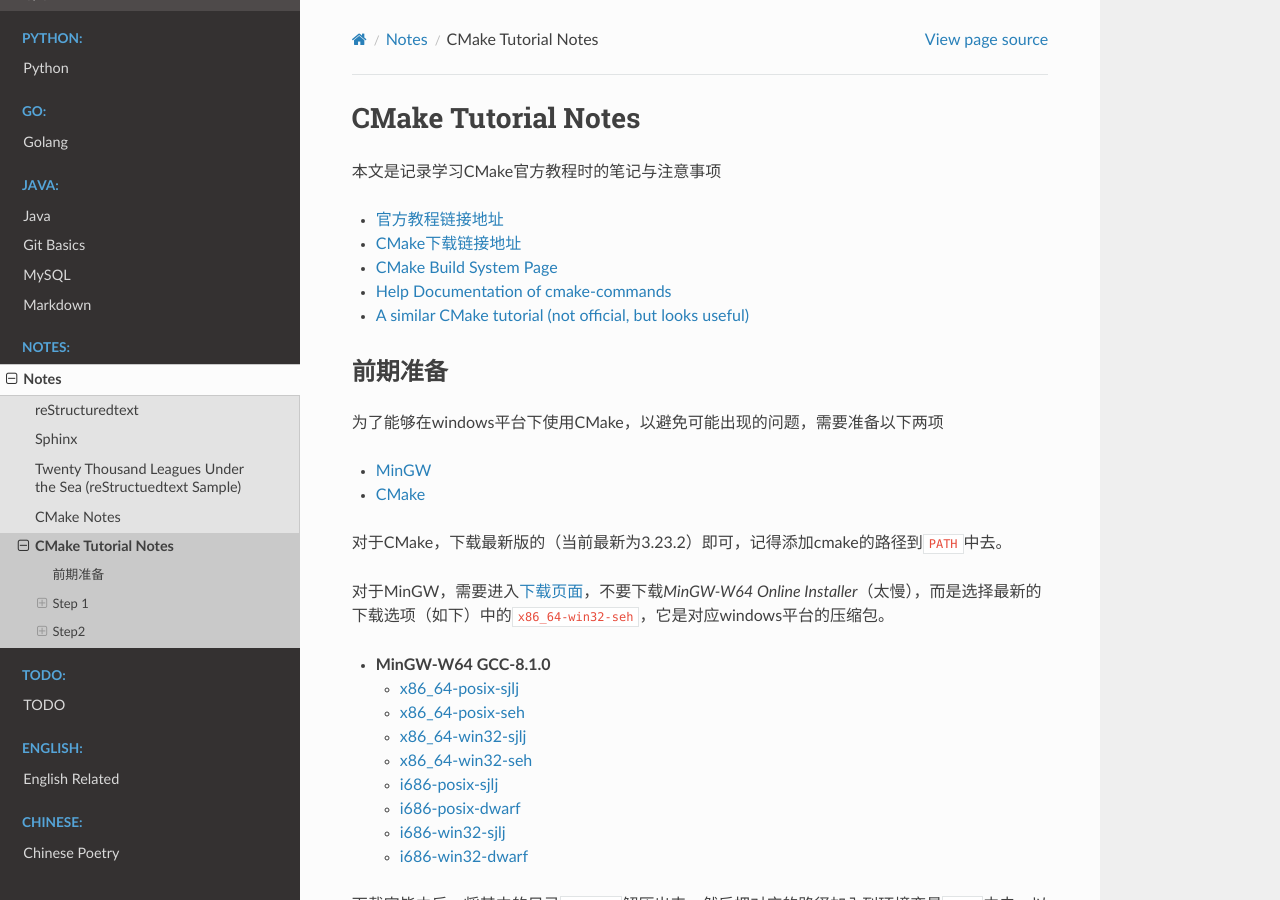
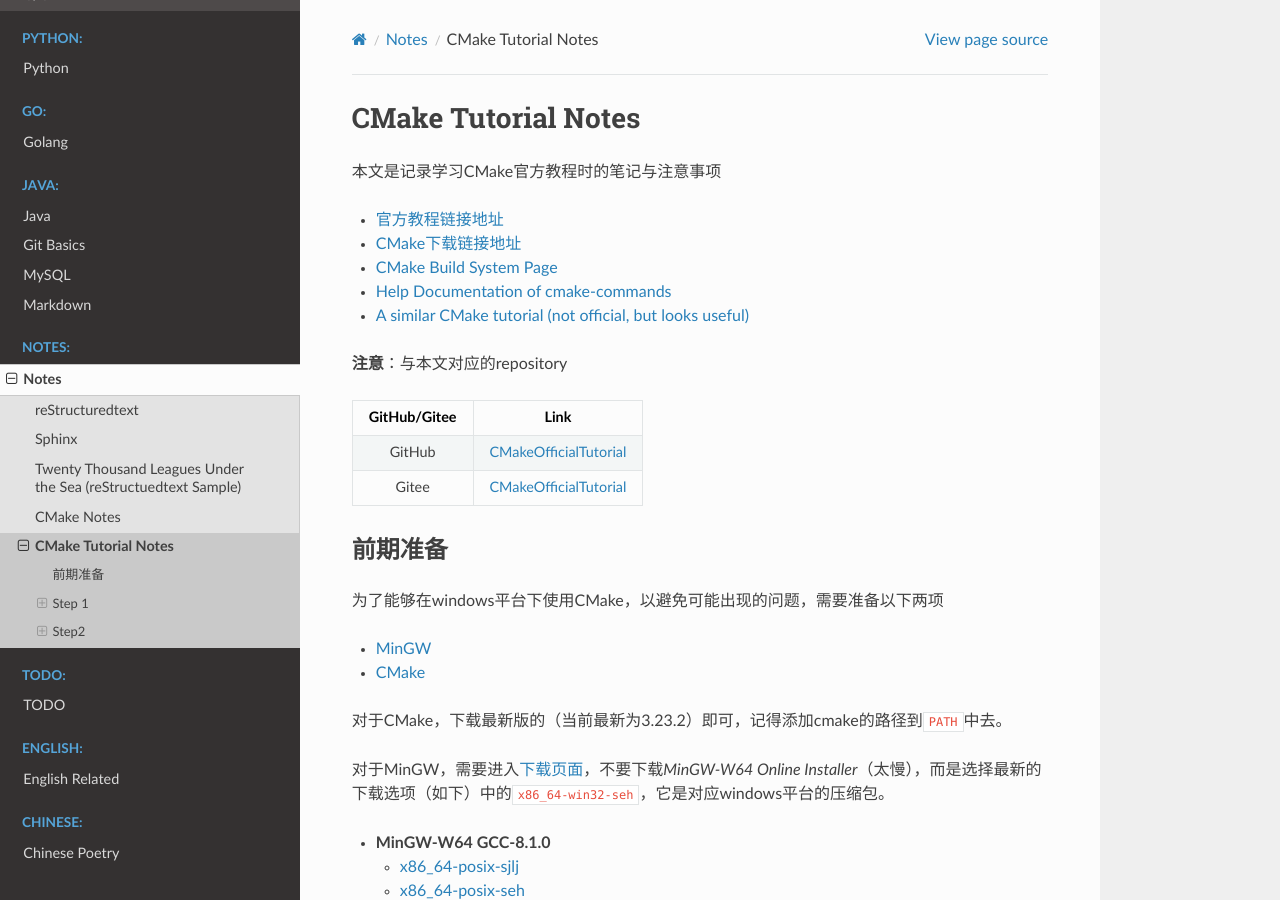
Before and after one commit to Pyrad/pyradnotes, a Sphinx documentation site: the page built from source/Notes/CMakeTutorialNotes.md, in a window 1280 px wide and 900 px high. Built offline with Sphinx 7.4.7 and the Read the Docs theme 2.0.0, drawn with Linux system fonts in a browser that asks for light colours.

Commit message:
Add address of related repo in GitHub/Gitee
Add link to GitHub/Gitee repositories to find corresponding notes

```diff
--- a/source/Notes/CMakeTutorialNotes.md
+++ b/source/Notes/CMakeTutorialNotes.md
@@ -8,6 +8,15 @@
 - [Help Documentation of cmake-commands](https://cmake.org/cmake/help/latest/manual/cmake-commands.7.html)
 
 - [A similar CMake tutorial (not official, but looks useful)](https://www.bilibili.com/video/BV18t4y1Q7sa?p=7)
+
+
+
+**注意**：与本文对应的repository
+
+| GitHub/Gitee |                             Link                             |
+| :----------: | :----------------------------------------------------------: |
+|    GitHub    | [CMakeOfficialTutorial](https://github.com/Pyrad/CMakeOfficialTutorial.git) |
+|    Gitee     | [CMakeOfficialTutorial](https://gitee.com/pyrad/CMakeOfficialTutorial.git) |
 
 
 
```
